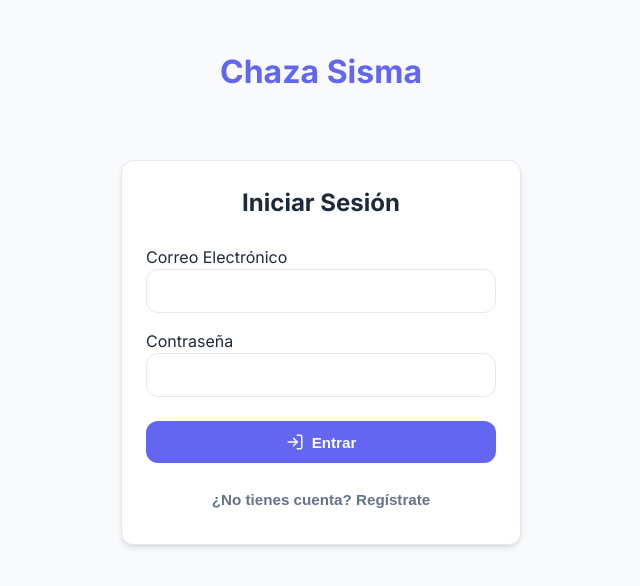
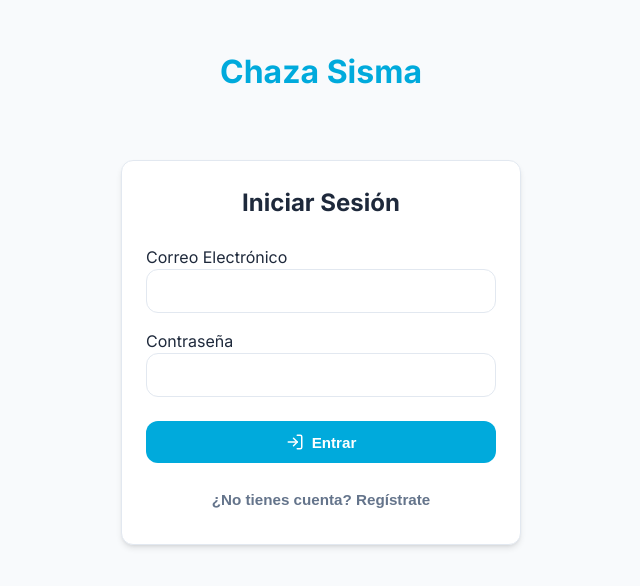
Before and after one commit to abeljose09-beep/chaza-sisma, a React (Vite) app: page / in a window 1280 px wide. Shown: the top 586 px of the page, without its empty margins (319-959 px from the left). Built offline with nearby package versions, Linux system fonts and the light colour scheme; no server answers; the database is empty.

Commit message:
UI: Updated theme colors to Cyan and Lime Green based on user branding.

```diff
--- a/src/styles/main.css
+++ b/src/styles/main.css
@@ -1,7 +1,8 @@
 :root {
-  --primary: #6366f1;
-  --primary-hover: #4f46e5;
-  --secondary: #10b981;
+  --primary: #00AADC;
+  --primary-hover: #0092bd;
+  --secondary: #74C044;
+  --secondary-hover: #61a63a;
   --danger: #ef4444;
   --background: #f8fafc;
   --surface: #ffffff;
@@ -110,7 +111,7 @@ input, select {
 input:focus {
   outline: none;
   border-color: var(--primary);
-  box-shadow: 0 0 0 3px rgba(99, 102, 241, 0.2);
+  box-shadow: 0 0 0 3px rgba(0, 170, 220, 0.2);
 }
 
 .badge {
```
